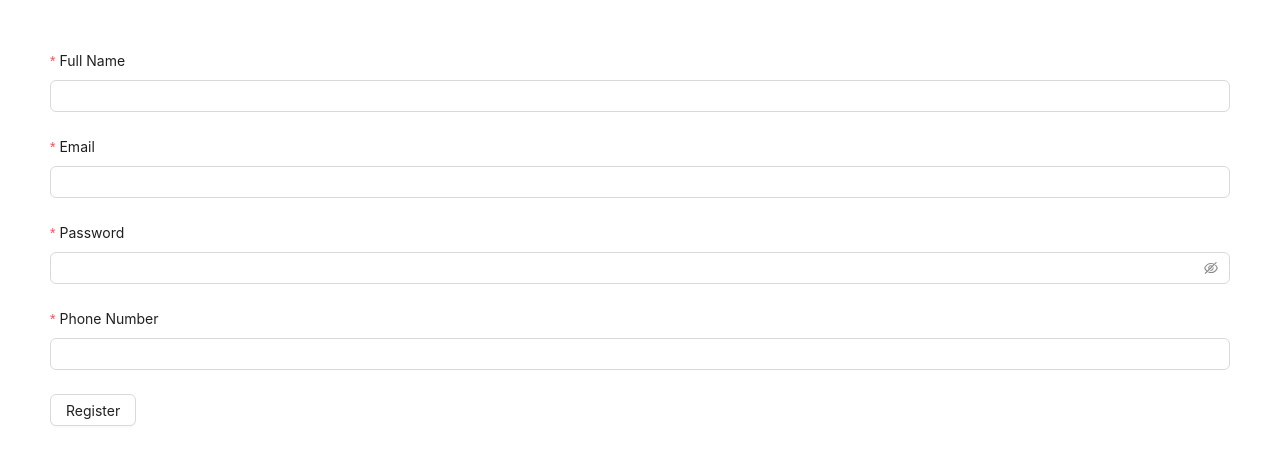
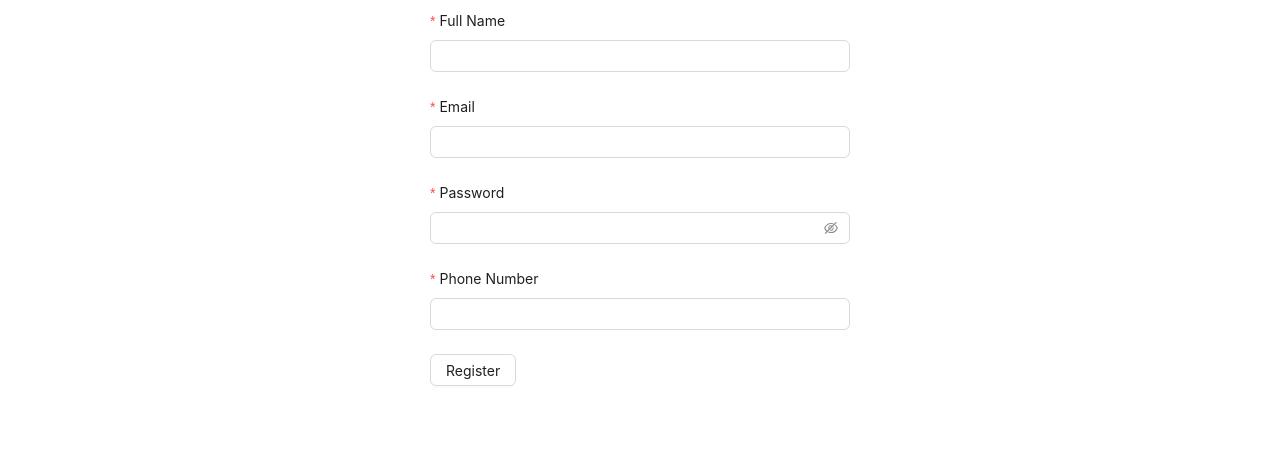
Before and after one commit to nghiaphunng18/React-Starter-Project, a React (Create React App) app: page /register in a window 1280 px wide. Shown: the top 464 px of the page. Built offline with nearby package versions, Linux system fonts and the light colour scheme.

Commit message:
complete register user

```diff
--- a/src/pages/register.jsx
+++ b/src/pages/register.jsx
@@ -1,10 +1,43 @@
-import { Button, Form, Input } from "antd";
+import { Button, Col, Form, Input, notification, Row } from "antd";
+import { registerUserAPI } from "../services/api.service";
+import { useNavigate } from "react-router-dom";
 
 const RegisterPage = () => {
   const [form] = Form.useForm();
+  const navigate = useNavigate();
 
-  const onFinish = (values) => {
+  const onFinish = async (values) => {
     console.log("Check values form: ", values);
+
+    //call api
+    const res = await registerUserAPI(
+      values.fullName,
+      values.email,
+      values.password,
+      values.phone
+    );
+
+    // const res = {
+    //   data: {
+    //     fullName: values.fullName,
+    //     email: values.email,
+    //     password: values.password,
+    //     phone: values.phone,
+    //   },
+    // };
+
+    if (res.data) {
+      notification.success({
+        message: "Register user",
+        description: "register user successfully",
+      });
+      navigate("/login");
+    } else {
+      notification.error({
+        message: "Register user error",
+        description: JSON.stringify(res.message),
+      });
+    }
   };
 
   return (
@@ -14,14 +47,10 @@
       onFinish={onFinish}
       // onFinishFailed={onFinishFailed}
       autoComplete="off"
+      style={{ margin: "10px" }}
     >
-      <div
-        style={{
-          margin: "50px",
-          // display: "flex",
-          // flexDirection: "column",
-        }}
-      >
+      <Row justify={"center"}>
+        <Col xs={24} md={8}>
           <Form.Item
             label="Full Name"
             name="fullName"
@@ -34,47 +63,66 @@
           >
             <Input />
           </Form.Item>
+        </Col>
+      </Row>
 
+      <Row justify={"center"}>
+        <Col xs={24} md={8}>
           <Form.Item
             label="Email"
             name="email"
             rules={[
               {
                 required: true,
-              message: "please input your name",
+                message: "please input your email",
               },
             ]}
           >
             <Input />
           </Form.Item>
+        </Col>
+      </Row>
 
+      <Row justify={"center"}>
+        <Col xs={24} md={8}>
           <Form.Item
             label="Password"
             name="password"
             rules={[
               {
                 required: true,
-              message: "please input your name",
+                message: "please input your password",
               },
             ]}
           >
             <Input.Password />
           </Form.Item>
+        </Col>
+      </Row>
 
+      <Row justify={"center"}>
+        <Col xs={24} md={8}>
           <Form.Item
             label="Phone Number"
             name="phone"
             rules={[
               {
+                pattern: new RegExp(/\d+/g),
+                message: "format phone error",
+              },
+              {
                 required: true,
-              message: "please input your name",
+                message: "please input your phone",
               },
             ]}
           >
             <Input />
           </Form.Item>
+        </Col>
+      </Row>
 
-        {/* <button type="submit">Register</button> */}
+      <Row justify={"center"}>
+        <Col xs={24} md={8}>
           <div>
             <Button
               onClick={() => {
@@ -83,8 +131,20 @@
             >
               Register
             </Button>
+            {/* <Button
+            onClick={() => {
+              form.setFieldsValue({
+                email: "user1@gmail.com",
+              });
+
+              console.log("check form: ", form.getFieldsValue());
+            }}
+          >
+            Test
+          </Button> */}
           </div>
-      </div>
+        </Col>
+      </Row>
     </Form>
   );
 };
--- a/src/services/api.service.js
+++ b/src/services/api.service.js
@@ -22,4 +22,22 @@
   return axios.delete(URL_BACKEND);
 };
 
-export { createUserAPI, fetchAllUserAPI, updateUserAPI, deleteUserAPI };
+const registerUserAPI = (fullname, email, password, phone) => {
+  const URL_BACKEND = `v1/api/users/regiser`;
+  const data = {
+    fullname,
+    email,
+    password,
+    phone,
+  };
+
+  return axios.post(URL_BACKEND, data);
+};
+
+export {
+  createUserAPI,
+  fetchAllUserAPI,
+  updateUserAPI,
+  deleteUserAPI,
+  registerUserAPI,
+};
```
Lines whose indentation alone changed are shown as unchanged.
